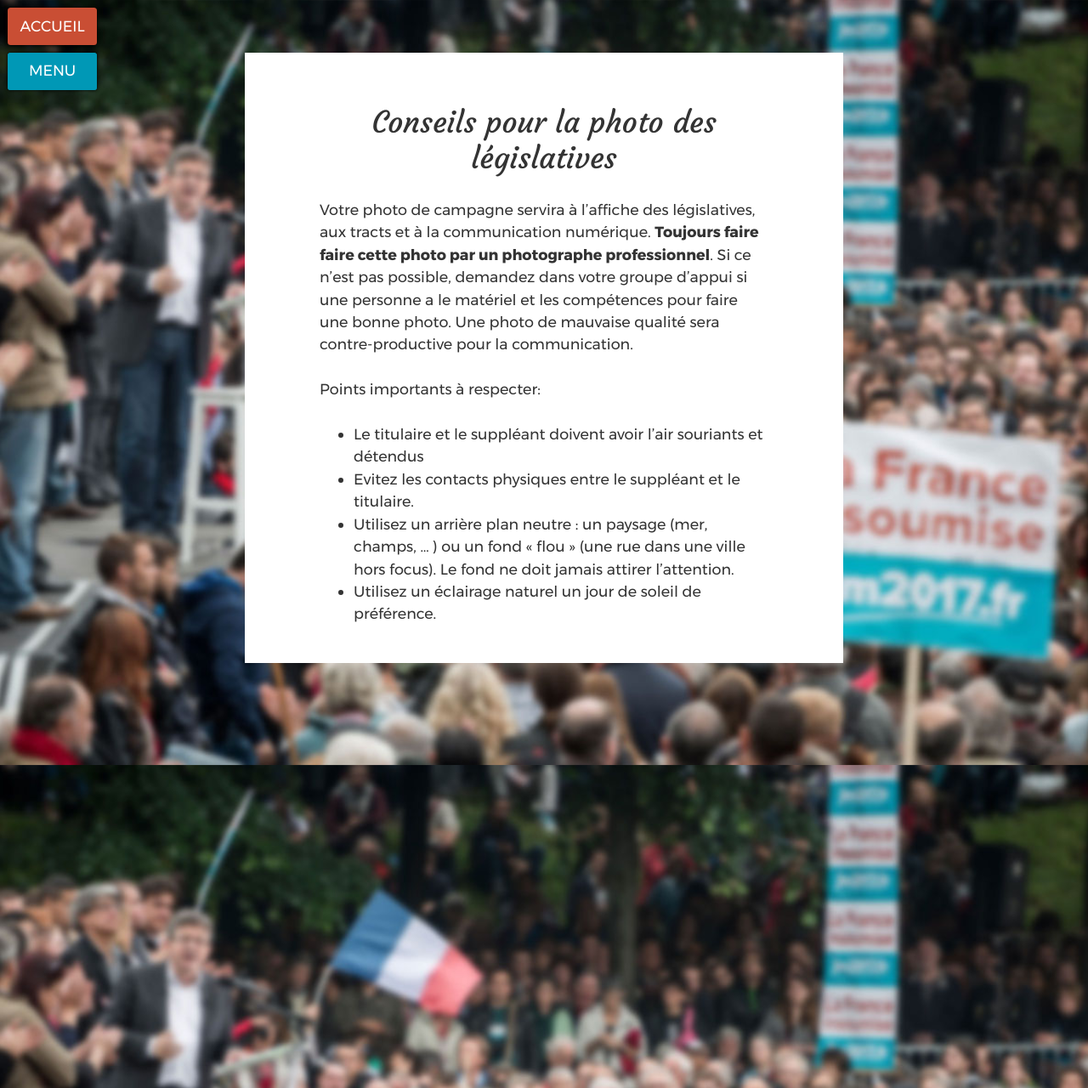
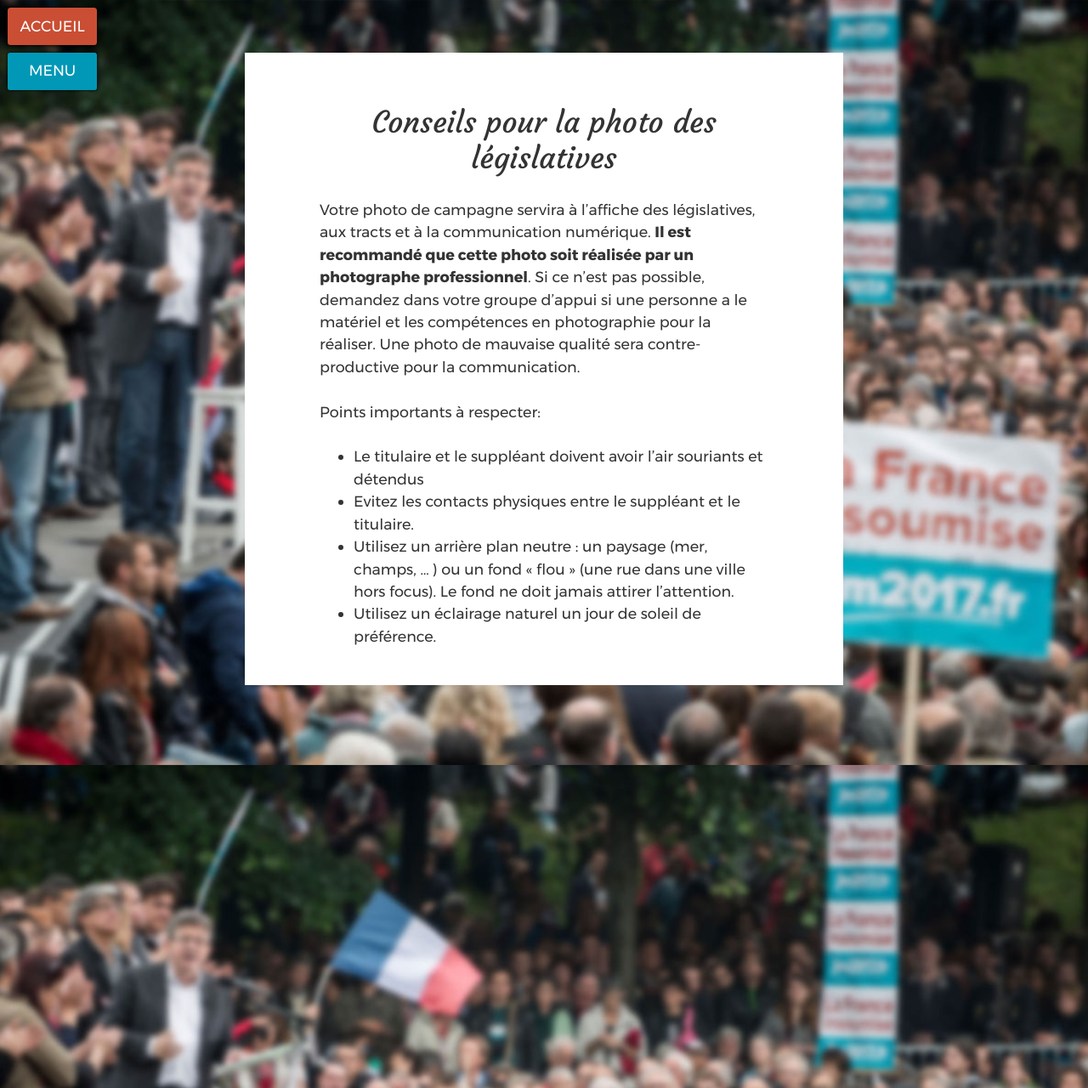
Before and after one commit to ryuran/kitcampagne.fi, a Jekyll site: the page built from _cat_legislatives2017/photo-legislatives.md, in a window 1280 px wide. Shown: the whole page at 85% size. Built offline with Jekyll 4.4.1, drawn with Linux system fonts in a browser that asks for light colours.

Commit message:
Update photo-legislatives.md

```diff
--- a/_cat_legislatives2017/photo-legislatives.md
+++ b/_cat_legislatives2017/photo-legislatives.md
@@ -6,7 +6,7 @@ icon: photo.svg
 sortinglabel: material-l2
 ---
 
-Votre photo de campagne servira à l’affiche des législatives, aux tracts et à la communication numérique. **Toujours faire faire cette photo par un photographe professionnel**. Si ce n’est pas possible, demandez dans votre groupe d’appui si une personne a le matériel et les compétences pour faire une bonne photo. Une photo de mauvaise qualité sera contre-productive pour la communication.
+Votre photo de campagne servira à l’affiche des législatives, aux tracts et à la communication numérique. **Il est recommandé que cette photo soit réalisée par un photographe professionnel**. Si ce n’est pas possible, demandez dans votre groupe d’appui si une personne a le matériel et les compétences en photographie pour la réaliser. Une photo de mauvaise qualité sera contre-productive pour la communication.
 
 Points importants à respecter:
 * Le titulaire et le suppléant doivent avoir l’air souriants et détendus
```
